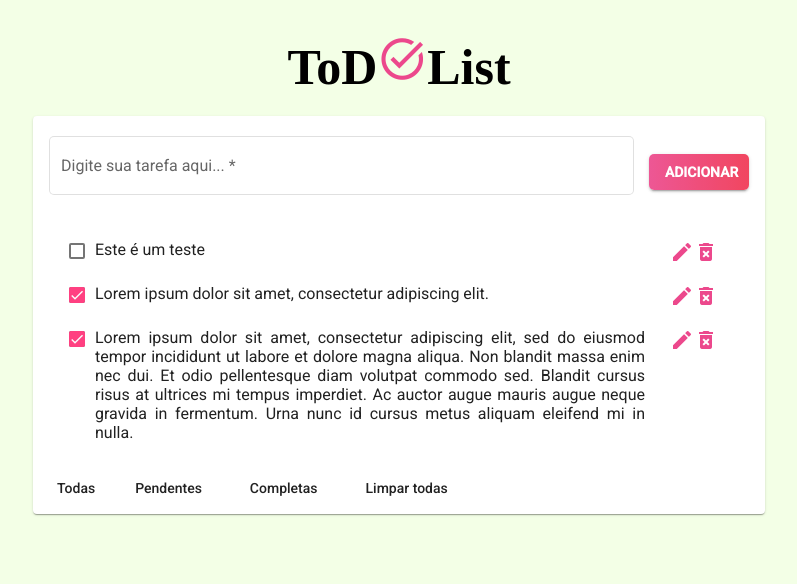
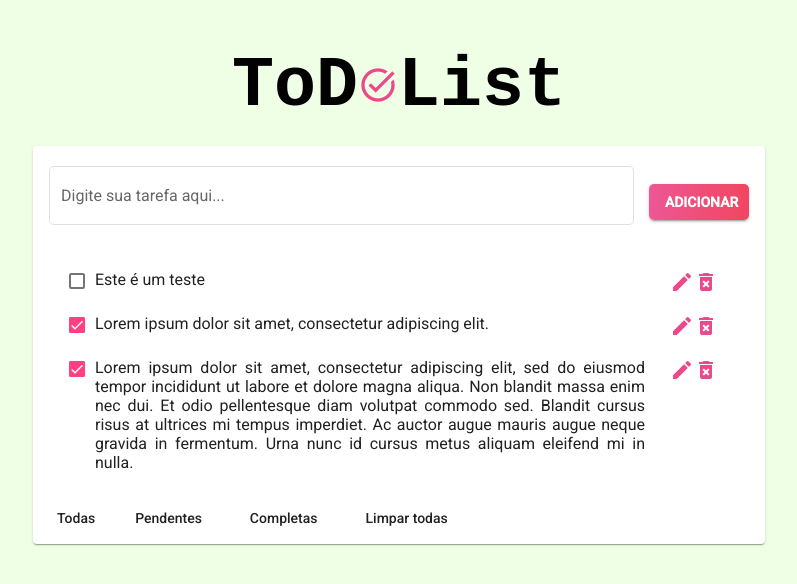
Before and after one commit to anaptank/toDoList, an Angular app: page / in a window 1280 px wide. Shown: the top 584 px of the page, without its empty margins (241-1038 px from the left). Built offline with nearby package versions, Linux system fonts and the light colour scheme.

Commit message:
Melhorias em código

```diff
--- a/src/app/edit-todo-dialog/edit-todo-dialog.component.ts
+++ b/src/app/edit-todo-dialog/edit-todo-dialog.component.ts
@@ -38,5 +38,6 @@ export class EditTodoDialogComponent implements OnInit {
     }
 
     this.dialogRef.close(updatedTodo);
+
   }
 }
--- a/src/app/todos/todos.component.html
+++ b/src/app/todos/todos.component.html
@@ -1,6 +1,6 @@
 <div style="display: flex; place-content: center;">
-  <h1 style="font-family: 'Dancing Script', cursive; font-size: 50px; margin-bottom: 0px;">
-    ToD<span class="material-icons" style="color: #ec488c; font-size: 50px;">task_alt</span>List
+  <h1 style="font-family: 'Courier New', Courier, monospace; font-size: 70px; margin-bottom: 0px;">
+    ToD<span class="material-icons" style="color: #ec488c; font-size: 40px;">task_alt</span>List
   </h1>
 </div>
 
@@ -9,7 +9,7 @@
     <form style="display: flex; flex-direction: row;" (ngSubmit)="onFormSubmit(form)" #form="ngForm">
       <mat-form-field appearance="outline" style="width: 90%;">
         <mat-label>Digite sua tarefa aqui...</mat-label>
-        <input matInput ngModel required minlength="2" id="text" (keypress)="pressEnter()" type="text" placeholder="Digite sua tarefa aqui..." name="text">
+        <input matInput ngModel autocomplete="off" minlength="2" id="text" (keypress)="pressEnter()" type="text" placeholder="Digite sua tarefa aqui..." name="text">
       </mat-form-field>
 
       <button mat-raised-button id="botaoAdd" type="submit" style="width: auto;" class="alt-gradient-button" >ADICIONAR</button>
--- a/src/index.html
+++ b/src/index.html
@@ -2,7 +2,7 @@
 <html lang="en">
 <head>
   <meta charset="utf-8">
-  <title>TodolistNew</title>
+  <title>TODOLIST</title>
   <base href="/">
   <meta name="viewport" content="width=device-width, initial-scale=1">
   <link rel="icon" type="image/x-icon" href="favicon.ico">
--- a/src/styles.scss
+++ b/src/styles.scss
@@ -1,5 +1,5 @@
 html, body { height: 100%; }
-body { margin: 0; font-family: Roboto, "Helvetica Neue", sans-serif; background-color: #f3ffe6 }
+body { margin: 0; font-family: Roboto, "Helvetica Neue", sans-serif; background-color: #efffe6 }
 
 .alt-gradient-button {
   border: none;
```
Also changed, not shown: src/test.ts (deleted, +0 -25 lines), 1 other file (tests, documents, lock files or other folders).
